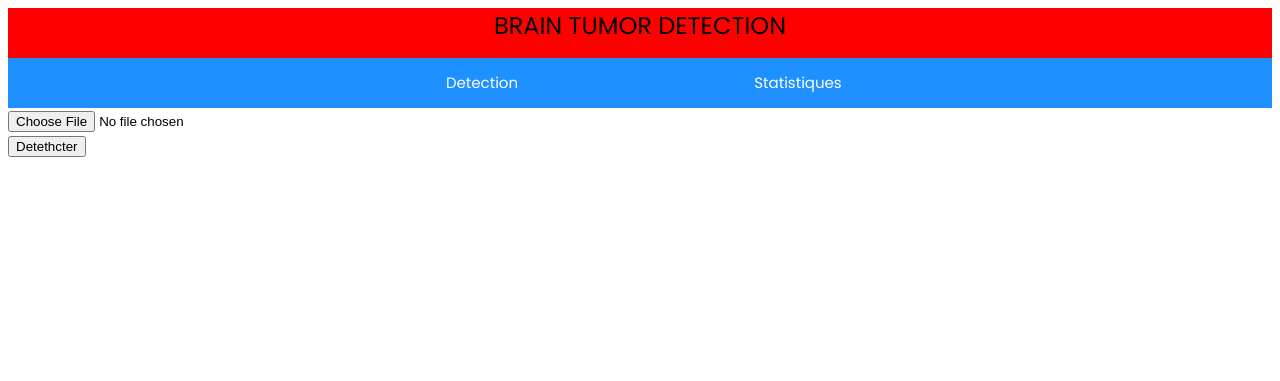
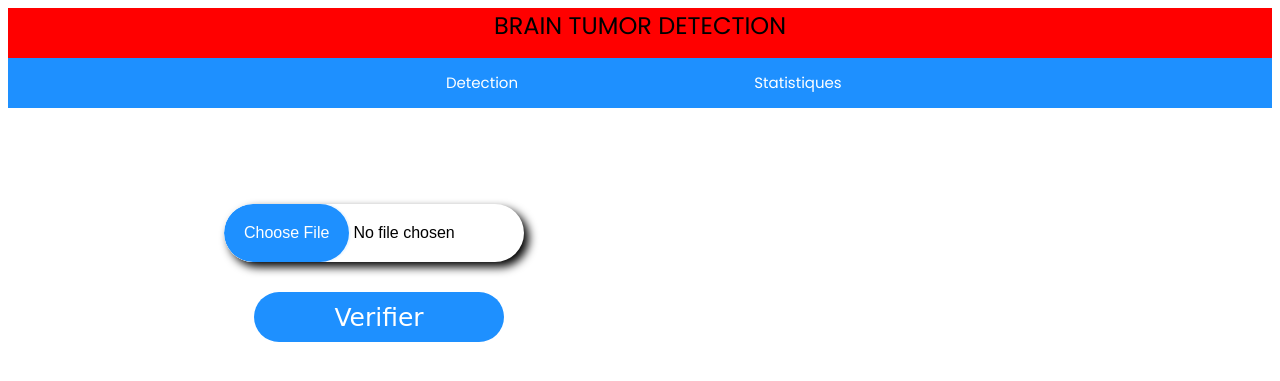
Before and after one commit to MorelK1/Brain_Tumor_Detection, a Flask app: page / in a window 1280 px wide. Shown: the top 381 px of the page. Run offline with Flask 2, Linux system fonts and the light colour scheme.

Commit message:
ajout des packages necessaires

```diff
--- a/static/css/style.css
+++ b/static/css/style.css
@@ -48,3 +48,58 @@ nav a{
 nav a:hover{
        background-color: black;
 }
+
+form{
+    position: relative;
+    width: 200px;
+    top: 150px;
+    justify-content: space-around;
+    align-content: center;
+    left: 25%;
+    transform: translate(-50%,-50%);
+}
+
+.sub-det{
+
+    position: relative;
+    top: 30px;
+    text-align: center;
+    height: 50px;
+    width: 250px;
+    left: 30px;
+    border-radius: 40px;
+    border: 2px solid transparent;
+    background-color: dodgerblue;
+    font-family: 'Pacifico', cursive;
+    font-size: 25px;
+    color: white;
+    transition: background-color 1s;
+    cursor: pointer;
+}
+.sub-det:hover{
+    color: white;
+    background-color: lightblue;
+}
+
+.upload-box{
+    font-size: 16px;
+    background-color: white;
+    border-radius: 50px;
+    box-shadow: 5px 5px 10px;
+    width :300px;
+    outline : none;
+}
+
+::-webkit-file-upload-button{
+    color: white;
+    background-color: dodgerblue;
+    padding: 20px;
+    border: none;
+    border-radius: 50px;
+    box-shadow: 1px 0 1px 1px aliceblue;
+    transition: tranform .5s;
+}
+
+::-webkit-file-upload-button:hover{
+    background-color: lightblue;
+}
--- a/templates/detection.html
+++ b/templates/detection.html
@@ -1,10 +1,10 @@
 {% extends "assets.html" %}
 
     {% block content %}
-        <form method="post" action="/detection" enctype="multipart/form-data">
+        <form method="post" action="/" enctype="multipart/form-data">
             <div class="container">
                 <input type="file" name="img" class="upload-box" required>
             </div>
-            <input type="submit" value="Detethcter" class="sub-det">
+            <input type="submit" value="Verifier" class="sub-det">
       </form>
     {% endblock %}
```
Also changed, not shown: app.py (+6 -5 lines).
